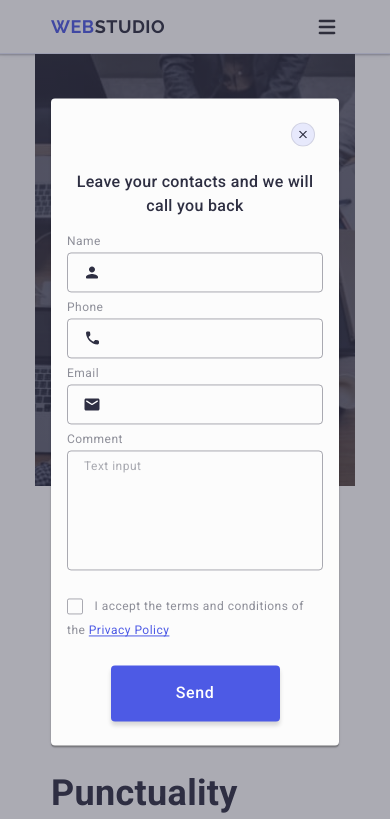
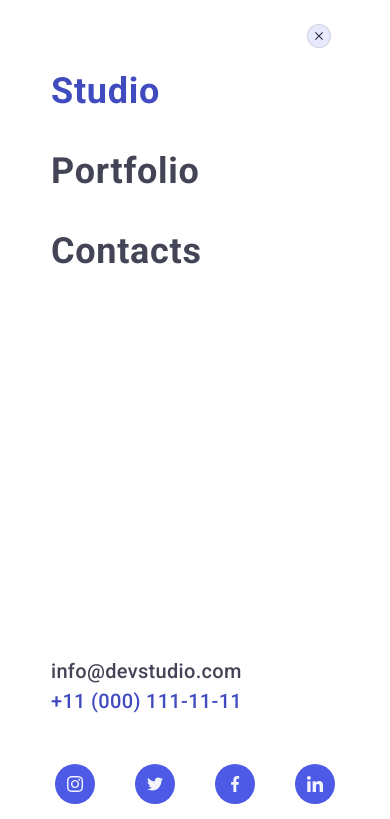
Before and after one commit to Granyons/-goit-markup-hw-06, a plain HTML site: page index.html in a window 390 px wide. Shown: the top 819 px of the page. Drawn offline with nearby package versions, Linux system fonts and the light colour scheme.

Commit message:
mob menu

```diff
--- a/css/styles.css
+++ b/css/styles.css
@@ -261,8 +261,112 @@ HEADER
 }
 
 /* ========================================================================================================================================================
-MOB MENU
+MOBILE MENU
 ======================================================================================================================================================== */
+@media screen and (max-width: 767px) {
+  .backdrop {
+    transition: opacity 250ms cubic-bezier(0.4, 0, 0.2, 1),
+      visibility 250ms cubic-bezier(0.4, 0, 0.2, 1);
+  }
+
+  .mob-menu {
+    position: fixed;
+    left: 0;
+    top: 0;
+    height: 100%;
+    width: 100%;
+    z-index: 999;
+    background-color: #ffffff;
+    opacity: 0;
+    visibility: hidden;
+    pointer-events: none;
+    transition: opacity 250ms cubic-bezier(0.4, 0, 0.2, 1),
+      visibility 250ms cubic-bezier(0.4, 0, 0.2, 1);
+  }
+  .mob-menu.is-open {
+    opacity: 1;
+    visibility: visible;
+    pointer-events: auto;
+  }
+  .mob-menu-container {
+    padding: 72px 16px 40px 16px;
+    height: 100%;
+    display: flex;
+    flex-direction: column;
+    position: relative;
+    margin-left: auto;
+    margin-right: auto;
+  }
+  .mob-menu-close-btn {
+    position: absolute;
+    top: 24px;
+    right: 24px;
+    width: 24px;
+    height: 24px;
+    padding: 0;
+    border-radius: 50%;
+    background-color: #e7e9fc;
+    border: 1px solid rgba(0, 0, 0, 0.1);
+    line-height: 0;
+    fill: #2e2f42;
+    transition: background-color 250ms cubic-bezier(0.4, 0, 0.2, 1),
+      border 250ms cubic-bezier(0.4, 0, 0.2, 1);
+    display: flex;
+    justify-content: center;
+    align-items: center;
+  }
+  .mob-menu-close-icon {
+    transition: fill 250ms cubic-bezier(0.4, 0, 0.2, 1);
+  }
+  .mob-menu-nav {
+    margin-bottom: auto;
+  }
+  .mob-menu-nav-list {
+    display: flex;
+    gap: 40px;
+    flex-direction: column;
+  }
+  .mob-menu-nav-link {
+    font-family: 'Roboto', sans-serif;
+    font-weight: 700;
+    font-size: 36px;
+    line-height: 111%;
+    letter-spacing: 0.02em;
+    color: #2e2f42;
+    transition: color 250ms cubic-bezier(0.4, 0, 0.2, 1);
+  }
+
+  .mob-menu-address {
+    font-style: normal;
+    font-weight: 500;
+    line-height: 150%;
+    color: #434455;
+    font-size: 20px;
+  }
+
+  .mob-menu-address-list. {
+    display: flex;
+    gap: 24px;
+    flex-direction: column;
+  }
+  .mob-menu-nav-link {
+    letter-spacing: 0.02em;
+    color: #434455;
+    transition: color 250ms cubic-bezier(0.4, 0, 0.2, 1);
+  }
+  .mob-menu-contacts-box .team-social-list {
+    display: flex;
+    margin-top: 48px;
+    gap: 40px;
+  }
+  .mob-menu-contacts-box .team-social-item {
+    width: 40px;
+    height: 40px;
+  }
+  .current {
+    color: var(--ocean);
+  }
+}
 
 /* ========================================================================================================================================================
 HERO_SECTION
--- a/index.html
+++ b/index.html
@@ -58,6 +58,101 @@
             <use href="./images/icons.svg#icon-burger-menu"></use>
           </svg>
         </button>
+      </div>
+
+      <!-- MOBILE MENU ========================================================-->
+      <div class="mob-menu is-open">
+        <div class="container mob-menu-container">
+          <button type="button" class="mob-menu-close-btn">
+            <svg class="mob-menu-close-icon" width="8" height="8">
+              <use href="./images/icons.svg#icon-close"></use>
+            </svg>
+          </button>
+
+          <nav class="mob-menu-nav">
+            <ul class="mob-menu-nav-list">
+              <li>
+                <a class="link mob-menu-nav-link current" href="./index.html"
+                  >Studio</a
+                >
+              </li>
+              <li>
+                <a class="link mob-menu-nav-link" href="">Portfolio</a>
+              </li>
+              <li><a class="link mob-menu-nav-link" href="">Contacts</a></li>
+            </ul>
+          </nav>
+          <div class="mob-menu-contacts-box">
+            <address class="mob-menu-address">
+              <ul class="list mob-menu-address-list">
+                <li>
+                  <a
+                    class="link mob-menu-address-link"
+                    href="mailto:info@devstudio.com"
+                    >info@devstudio.com</a
+                  >
+                </li>
+                <li>
+                  <a
+                    class="link mob-menu-address-link current"
+                    href="tel:+110001111111"
+                    >+11 (000) 111-11-11</a
+                  >
+                </li>
+              </ul>
+            </address>
+            <ul class="team-social-list">
+              <li class="team-social-item">
+                <a
+                  class="link team-social-link"
+                  href="https://www.instagram.com/"
+                  target="_blank"
+                  rel="nofollow noreferrer noopener"
+                >
+                  <svg class="team-social-icon" width="16" height="16">
+                    <use href="./images/icons.svg#icon-instagram-2"></use>
+                  </svg>
+                </a>
+              </li>
+              <li class="team-social-item">
+                <a
+                  class="link team-social-link"
+                  href="https://twitter.com"
+                  target="_blank"
+                  rel="nofollow noreferrer noopener"
+                >
+                  <svg class="team-social-icon" width="16" height="16">
+                    <use href="./images/icons.svg#icon-twitter-1"></use>
+                  </svg>
+                </a>
+              </li>
+              <li class="team-social-item">
+                <a
+                  class="link team-social-link"
+                  href="https://www.facebook.com/"
+                  target="_blank"
+                  rel="nofollow noreferrer noopener"
+                >
+                  <svg class="team-social-icon" width="16" height="16">
+                    <use href="./images/icons.svg#icon-facebook-1"></use>
+                  </svg>
+                </a>
+              </li>
+              <li class="team-social-item">
+                <a
+                  class="link team-social-link"
+                  href="https://www.linkedin.com/"
+                  target="_blank"
+                  rel="nofollow noreferrer noopener"
+                >
+                  <svg class="team-social-icon" width="16" height="16">
+                    <use href="./images/icons.svg#icon-linkedin-1"></use>
+                  </svg>
+                </a>
+              </li>
+            </ul>
+          </div>
+        </div>
       </div>
     </header>
     <!-- MAIN-PAGE-CONTENT ===================================================-->
@@ -414,7 +509,7 @@
       </section>
 
       <!-- PORTFOLIO SECTION =================================================-->
-      <!-- <source media="(min-width: )" srcset="" type="image/jpg"> -->
+
       <section class="section portfolio-section">
         <div class="container portfolio-section-container">
           <h2 class="title portfolio-section-title">Our Portfolio</h2>
@@ -811,7 +906,7 @@
     </footer>
 
     <!-- MODAL-WINDOW ========================================================== -->
-    <div class="backdrop is-open">
+    <div class="backdrop">
       <div class="modal">
         <button type="button" class="modal-close-btn">
           <svg class="modal-close-icon" width="8" height="8">
```
